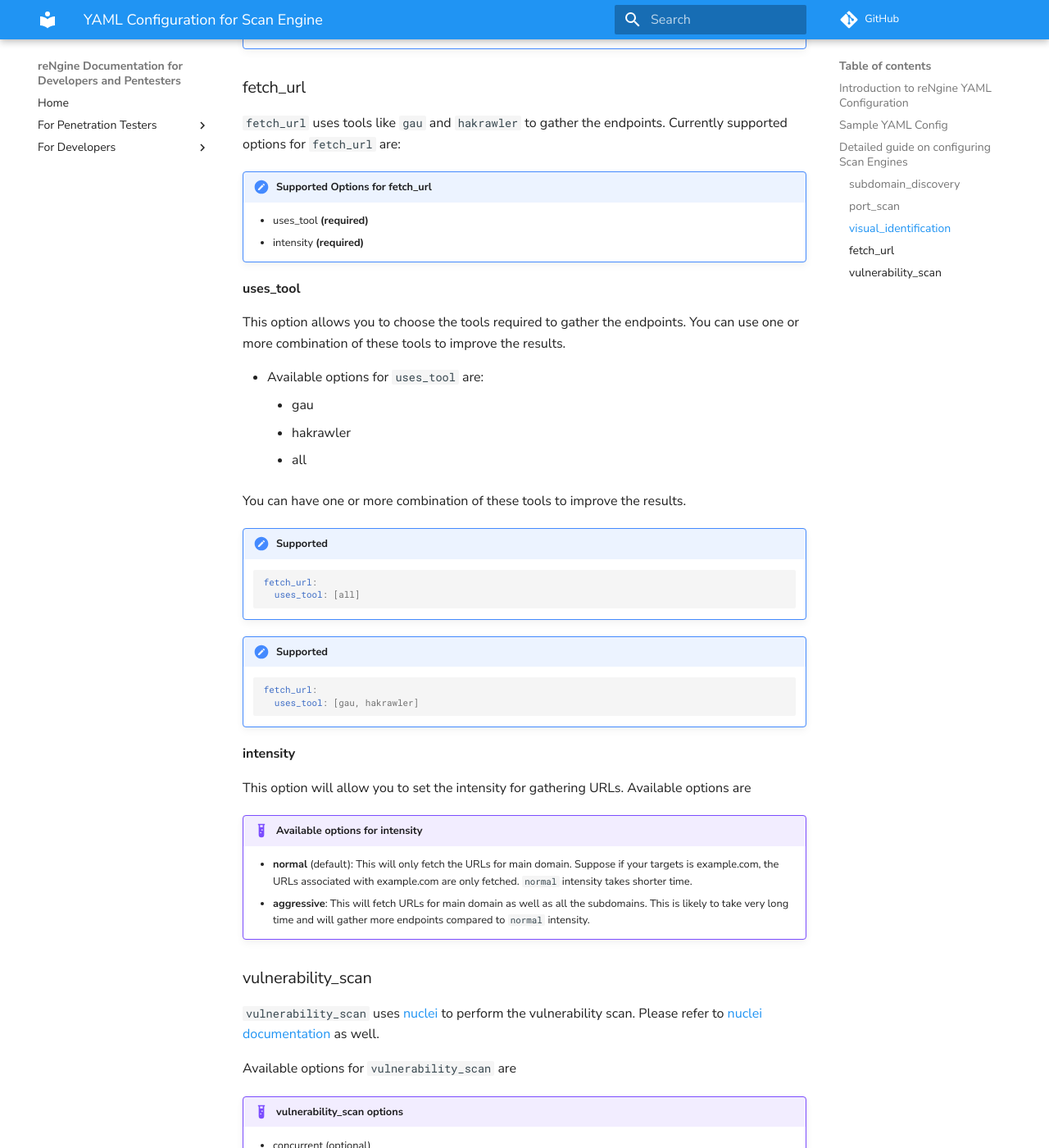
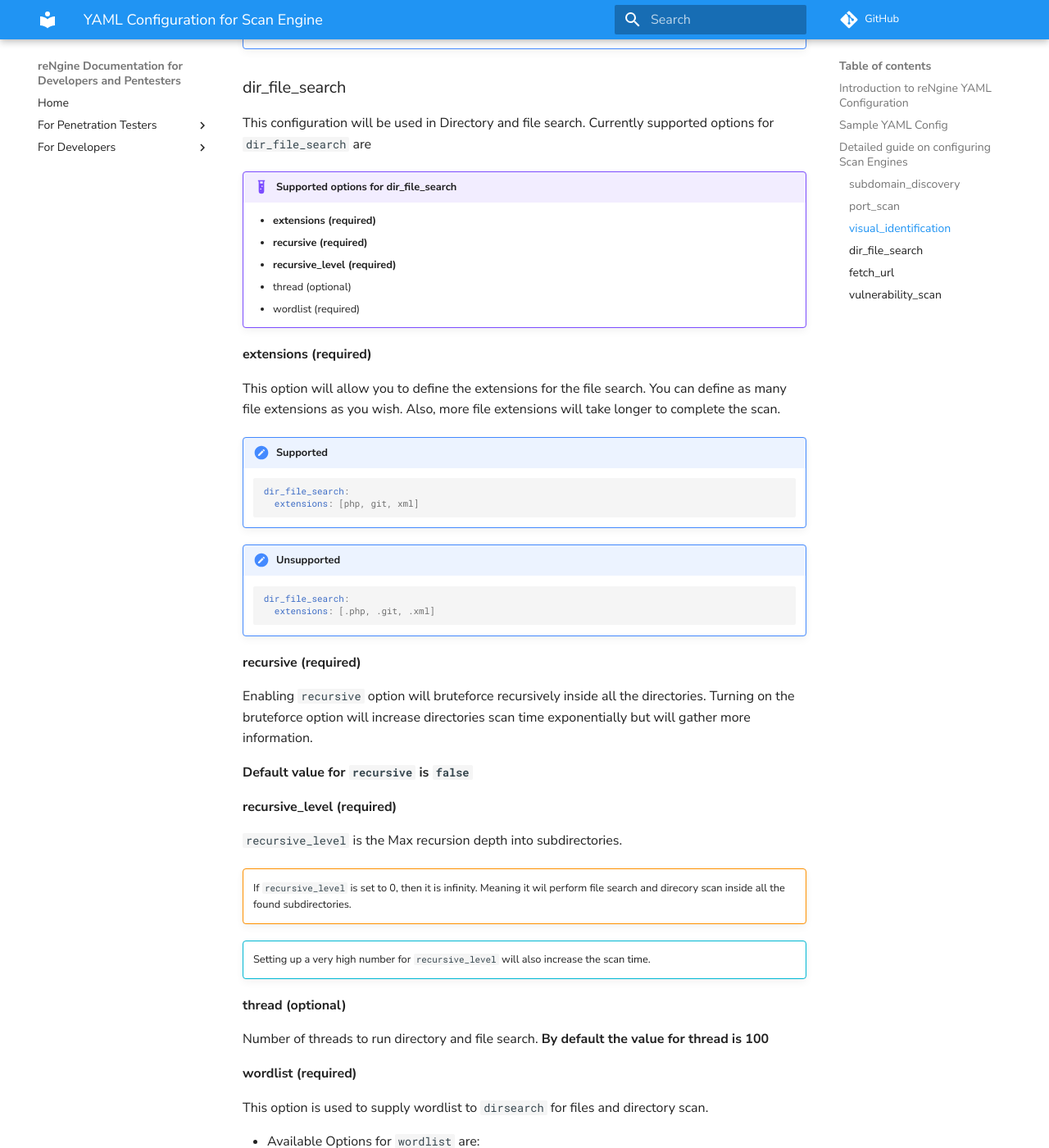
Before and after one commit to yogeshojha/rengineDocumentation, an MkDocs documentation site: the page built from docs/pentester/scan_engine.md, in a window 1280 px wide and 1400 px high, scrolled down 6372 px. Shown: the whole window at 82% size. Built offline with MkDocs 1.6.1 and Material for MkDocs 9.7.7, drawn with Linux system fonts in a browser that asks for light colours; comment, search, counter and statistics services are not loaded; some of the changed text lies outside the part shown.

Commit message:
Updated Documentation

````diff
--- a/docs/pentester/scan_engine.md
+++ b/docs/pentester/scan_engine.md
@@ -126,7 +126,7 @@ Wordlist for `amass-active` which performs brute-force of subdomains using a the
 Please follow the guide on [uploading your own wordlist](/pentester/usage/#wordlist). You need to enter the wordlist short_name here.
 
 !!! info "Default Wordlist"
-    If you choose the default wordlist, [Deepmagic top 50,000 prefix wordlist](https://github.com/danielmiessler/SecLists/blob/master/Discovery/DNS/deepmagic.com-prefixes-top50000.txt) will be used.
+    If `default` wordlist is choosed then [Deepmagic top 50,000 prefix wordlist](https://github.com/danielmiessler/SecLists/blob/master/Discovery/DNS/deepmagic.com-prefixes-top50000.txt) will be used.
 
 !!! check "Supported"
     ``` yaml
@@ -250,6 +250,81 @@ Number of threads to run aquatone visual identification. **By default the value
       port: small
       thread: 100
     ```
+
+### dir_file_search
+
+This configuration will be used in Directory and file search. Currently supported options for `dir_file_search` are
+
+!!! example "Supported options for dir_file_search"
+    * **extensions (required)**
+    * **recursive (required)**
+    * **recursive_level (required)**
+    * thread (optional)
+    * wordlist (required)
+
+**extensions (required)**
+
+This option will allow you to define the extensions for the file search. You can define as many file extensions as you wish. Also, more file extensions will take longer to complete the scan.
+
+!!! check "Supported"
+    ``` yaml
+    dir_file_search:
+      extensions: [php, git, xml]
+    ```
+
+!!! error "Unsupported"
+    ``` yaml
+    dir_file_search:
+      extensions: [.php, .git, .xml]
+    ```
+
+**recursive (required)**
+
+Enabling `recursive` option will bruteforce recursively inside all the directories. Turning on the bruteforce option will increase directories scan time exponentially but will gather more information.
+
+**Default value for `recursive` is `false`**
+
+**recursive_level (required)**
+
+`recursive_level` is the Max recursion depth into subdirectories.
+
+!!! warning ""
+    If `recursive_level` is set to 0, then it is infinity. Meaning it wil perform file search and direcory scan inside all the found subdirectories.
+
+!!! info ""
+    Setting up a very high number for `recursive_level` will also increase the scan time.
+
+**thread (optional)**
+
+Number of threads to run directory and file search. **By default the value for thread is 100**
+
+**wordlist (required)**
+
+This option is used to supply wordlist to `dirsearch` for files and directory scan.
+
+* Available Options for `wordlist` are:
+    * default
+    * short_name_for_wordlist
+
+Please follow the guide on [uploading your own wordlist](/pentester/usage/#wordlist). You need to enter the wordlist short_name here.
+
+!!! info "Default Wordlist"
+    If `default` wordlist is choosed then [Deepmagic top 50,000 prefix wordlist](https://github.com/danielmiessler/SecLists/blob/master/Discovery/DNS/deepmagic.com-prefixes-top50000.txt) will be used.
+
+!!! check "Supported"
+    ``` yaml
+    dir_file_search:
+      wordlist: default
+    ```
+
+!!! danger "Unsupported"
+    ``` yaml
+    dir_file_search:
+      wordlist: [default, short_name]
+    ```
+
+!!! danger ""
+    reNgine currently does not support multiple wordlists. This feature maybe available in future updates.
 
 ### fetch_url
 
@@ -363,3 +438,13 @@ Above will run all the templates.
     ```
 
 This will only run the templates based on low and informational severity.
+
+**Recommended**
+
+!!! check "Supported"
+    ``` yaml
+    vulnerability_scan:
+      severity: [critical, high, medium, low]
+    ```
+
+This will exclude informational vulnerabilities from your scan results.
````
Also changed, not shown: other parts of docs/pentester/scan_engine.md (+1 -1 lines).
